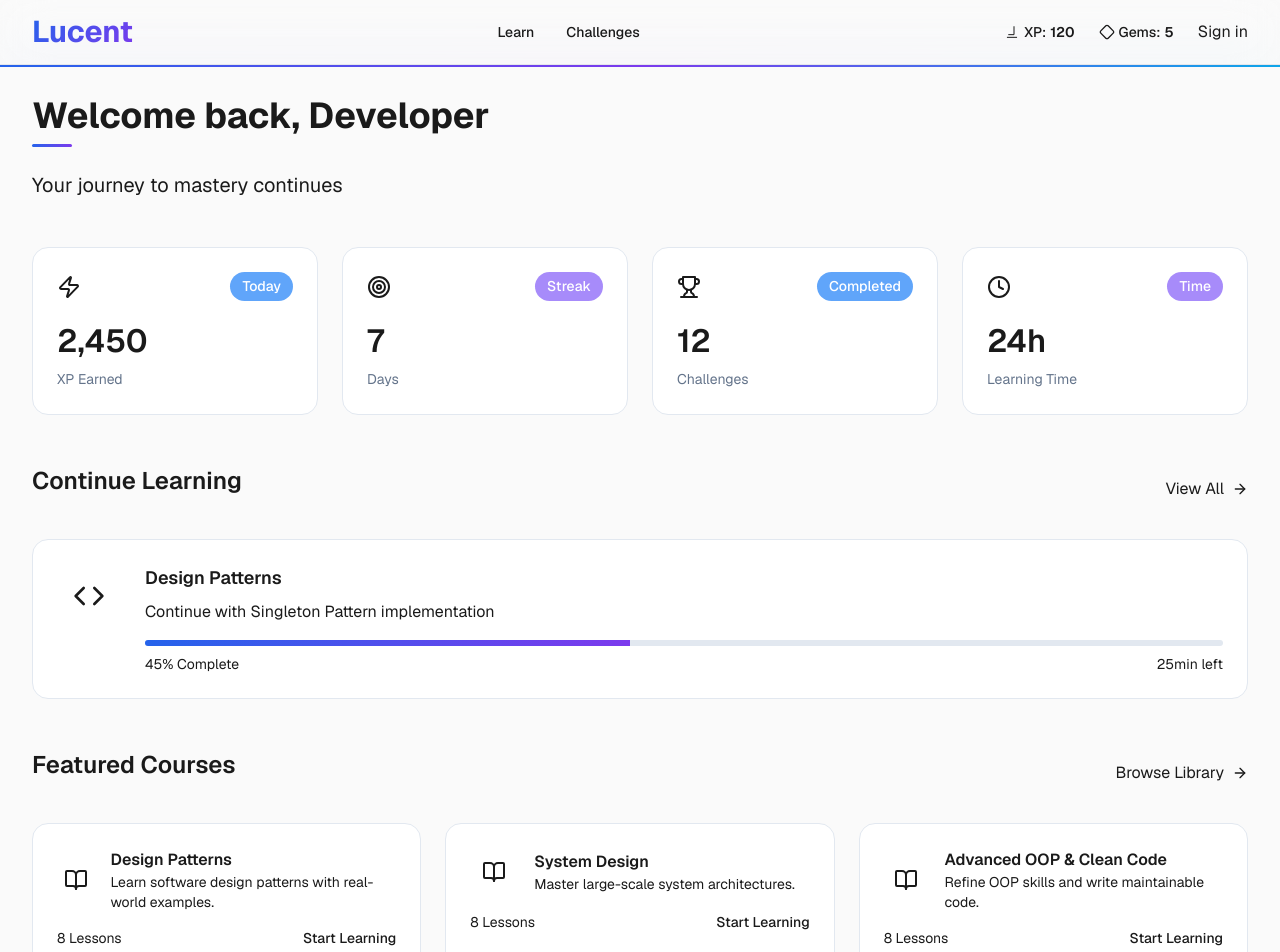
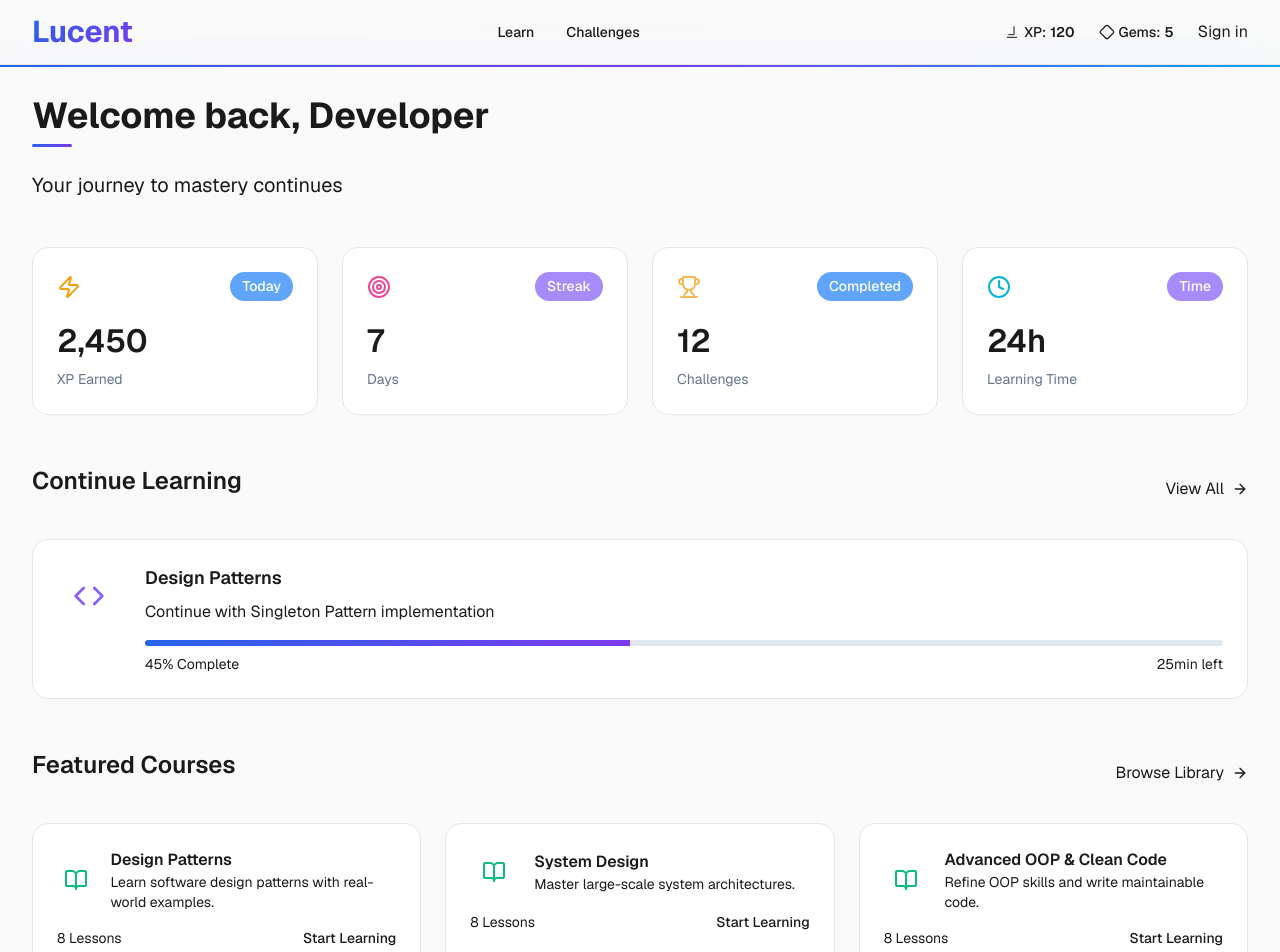
Before and after one commit to Uwais12/Lucent, a Next.js app: page / in a window 1280 px wide. Shown: the top 952 px of the page. Built offline with nearby package versions, Linux system fonts and the light colour scheme; no server answers.

Commit message:
feat: update homepage layout and design

```diff
--- a/src/app/page.js
+++ b/src/app/page.js
@@ -58,7 +58,7 @@ export default function Home() {
           <div className="grid grid-cols-1 md:grid-cols-2 lg:grid-cols-4 gap-6 mb-12">
             <div className="stats-card hover-lift">
               <div className="flex items-center justify-between mb-4">
-                <Zap className="w-6 h-6 text-primary" />
+                <Zap className="w-6 h-6" style={{ color: '#F59E0B' }} />
                 <span className="badge badge-primary">Today</span>
               </div>
               <div className="stats-value">2,450</div>
@@ -67,7 +67,7 @@ export default function Home() {
 
             <div className="stats-card hover-lift">
               <div className="flex items-center justify-between mb-4">
-                <Target className="w-6 h-6 text-accent" />
+                <Target className="w-6 h-6" style={{ color: '#EC4899' }} />
                 <span className="badge badge-accent">Streak</span>
               </div>
               <div className="stats-value">7</div>
@@ -76,7 +76,7 @@ export default function Home() {
 
             <div className="stats-card hover-lift">
               <div className="flex items-center justify-between mb-4">
-                <Trophy className="w-6 h-6 text-primary" />
+                <Trophy className="w-6 h-6" style={{ color: '#F7B955' }} />
                 <span className="badge badge-primary">Completed</span>
               </div>
               <div className="stats-value">12</div>
@@ -85,7 +85,7 @@ export default function Home() {
 
             <div className="stats-card hover-lift">
               <div className="flex items-center justify-between mb-4">
-                <Clock className="w-6 h-6 text-accent" />
+                <Clock className="w-6 h-6" style={{ color: '#06B6D4' }} />
                 <span className="badge badge-accent">Time</span>
               </div>
               <div className="stats-value">24h</div>
@@ -105,7 +105,7 @@ export default function Home() {
               <div className="flex items-start gap-6">
                 <div className="flex-shrink-0">
                   <div className="w-16 h-16 rounded-full bg-primary/10 flex items-center justify-center">
-                    <Code className="w-8 h-8 text-primary" />
+                    <Code className="w-8 h-8" style={{ color: '#8B5CF6' }} />
                   </div>
                 </div>
                 <div className="flex-grow">
@@ -136,7 +136,7 @@ export default function Home() {
                 <div key={course.id} className="card p-6 hover-lift">
                   <div className="flex items-center gap-4 mb-4">
                     <div className="w-12 h-12 rounded-full bg-accent/10 flex items-center justify-center">
-                      <BookOpen className="w-6 h-6 text-accent" />
+                      <BookOpen className="w-6 h-6" style={{ color: '#10B981' }} />
                     </div>
                     <div>
                       <h3 className="font-semibold">{course.title}</h3>
@@ -167,7 +167,7 @@ export default function Home() {
                 <div key={quiz.id} className="card p-6 hover-lift">
                   <div className="flex items-center gap-4 mb-4">
                     <div className="w-12 h-12 rounded-full bg-primary/10 flex items-center justify-center">
-                      <BarChart className="w-6 h-6 text-primary" />
+                      <BarChart className="w-6 h-6" style={{ color: '#3B82F6' }} />
                     </div>
                     <div>
                       <h3 className="font-semibold">{quiz.title}</h3>
```
